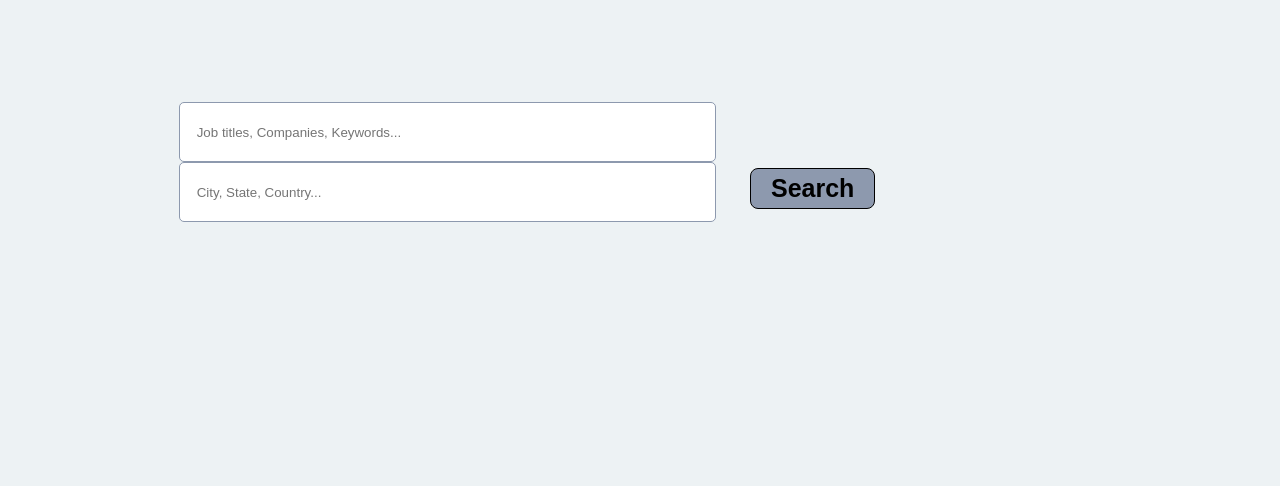
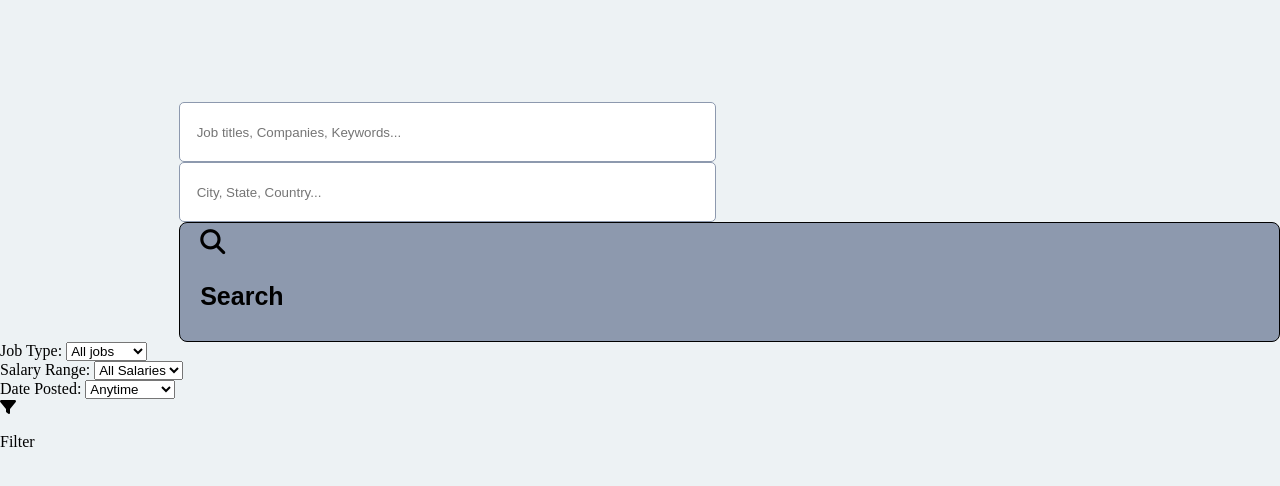
Before and after one commit to lydiadufek/CSC337-FinalProject, a website: page public_html/home.html in a window 1280 px wide. Shown: the part 138-624 px from the top of the page. Drawn offline with Linux system fonts and the light colour scheme; a web font is replaced by a local one.

Commit message:
added filters to home.html

```diff
--- a/public_html/home.html
+++ b/public_html/home.html
@@ -7,9 +7,11 @@
     <link id="cssFile" rel="stylesheet" type="text/css" href="style2.css">
     <!-- icons -->
     <script src="https://kit.fontawesome.com/0654b390cc.js" crossorigin="anonymous"></script>
+
     <!-- fonts -->
     <link href="https://fonts.googleapis.com/css2?family=Abel&display=swap" rel="stylesheet">
     <link href="https://fonts.googleapis.com/css2?family=Dongle:wght@300;400;700&display=swap" rel="stylesheet">
+
     <title>Home</title>
 </head>
 <body>
@@ -33,23 +35,60 @@
         <div id="search">
             <input type="text" placeholder=" Job titles, Companies, Keywords...">
             <input type="text" placeholder=" City, State, Country...">
-            <button id="search-butt" > Search</button>
+            <div id="search-butt" >
+                <i class="fa-solid fa-magnifying-glass"></i>
+                <p>Search</p>
+
+            </div>
         </div>
 
-        <div id="results">
+        <div id="filters">
 
-            <div id="job-details">
-
-
-
+            <div class="filter">
+                    <label for="job-type">Job Type:</label>
+                    <select id="job-type">
+                    <option value="All jobs" selected>All jobs</option>
+                    <option value="Full-time">Full time</option>
+                    <option value="Part-time">Part-time</option>
+                    <option value="Remote" >Remote</option>
+                    <option value="Internship" >Internship</option>
+                    <option value="Other">Other</option>
+                    </select>
             </div>
 
 
+            <div class="filter">
+                <label for="salary">Salary Range:</label>
+                <select name="salary" id="salary">
+                    <option value="All salaries" selected>All Salaries</option>
+                    <option value="$33,000">$33,000+</option>
+                    <option value="$42,000" >$42,000+</option>
+                    <option value="55,000+" >$55,000+</option>
+                    <option value="$105,000" >$105,000</option>
+                </select>
+            </div>
 
 
+            <div class="filter">
+                <label for="date">Date Posted:</label>
+                <select name="Date" id="date">
+                    <option value="Past 24h">Past 24h </option>
+                    <option value="Past week">Past week</option>
+                    <option value="Past month" >Past month</option>
+                    <option value="Anytime" selected>Anytime</option>
+                </select>
+            </div>
+
+        </div>
+
+        <div id="filter-butt" >
+            <i class="fa fa-thin fa-filter"></i>
+             <p>Filter</p>
+
+        </div>
 
 
-        </div>
+        <div> </div>
 
 
 
```
